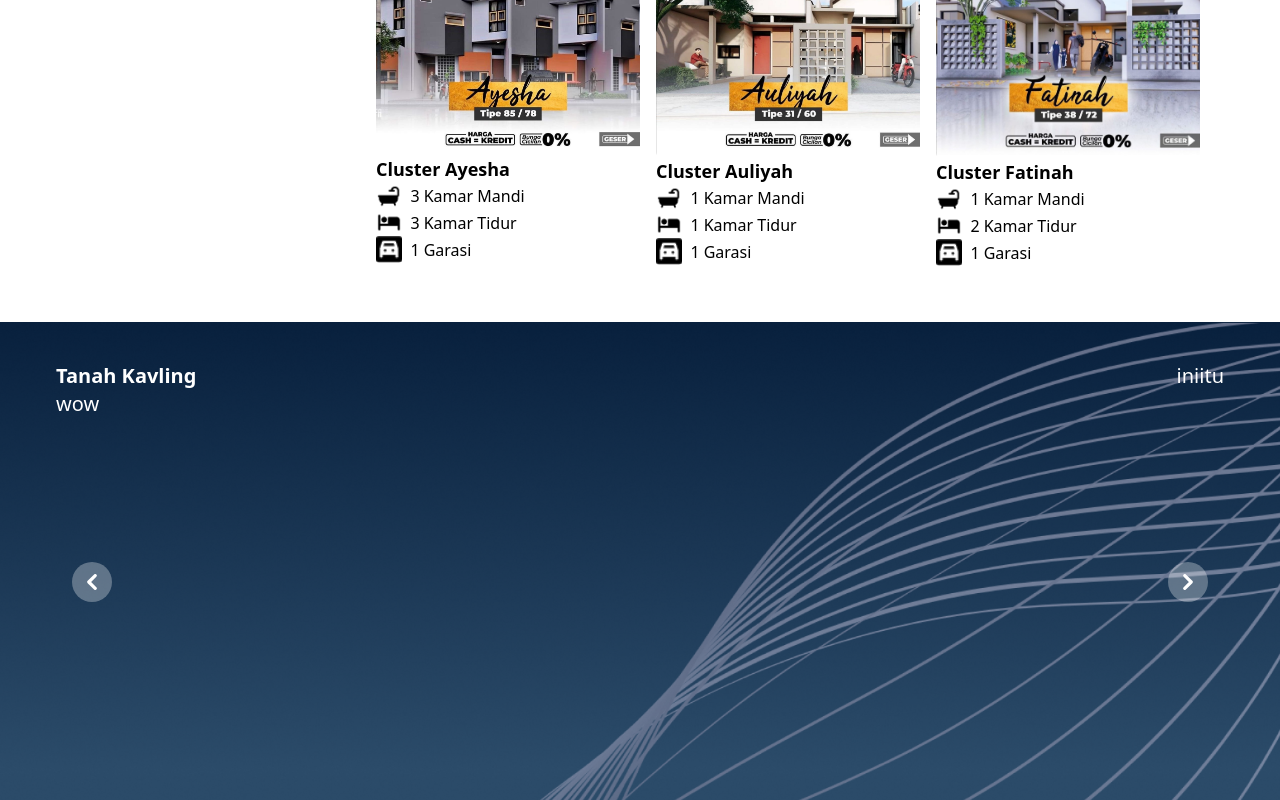
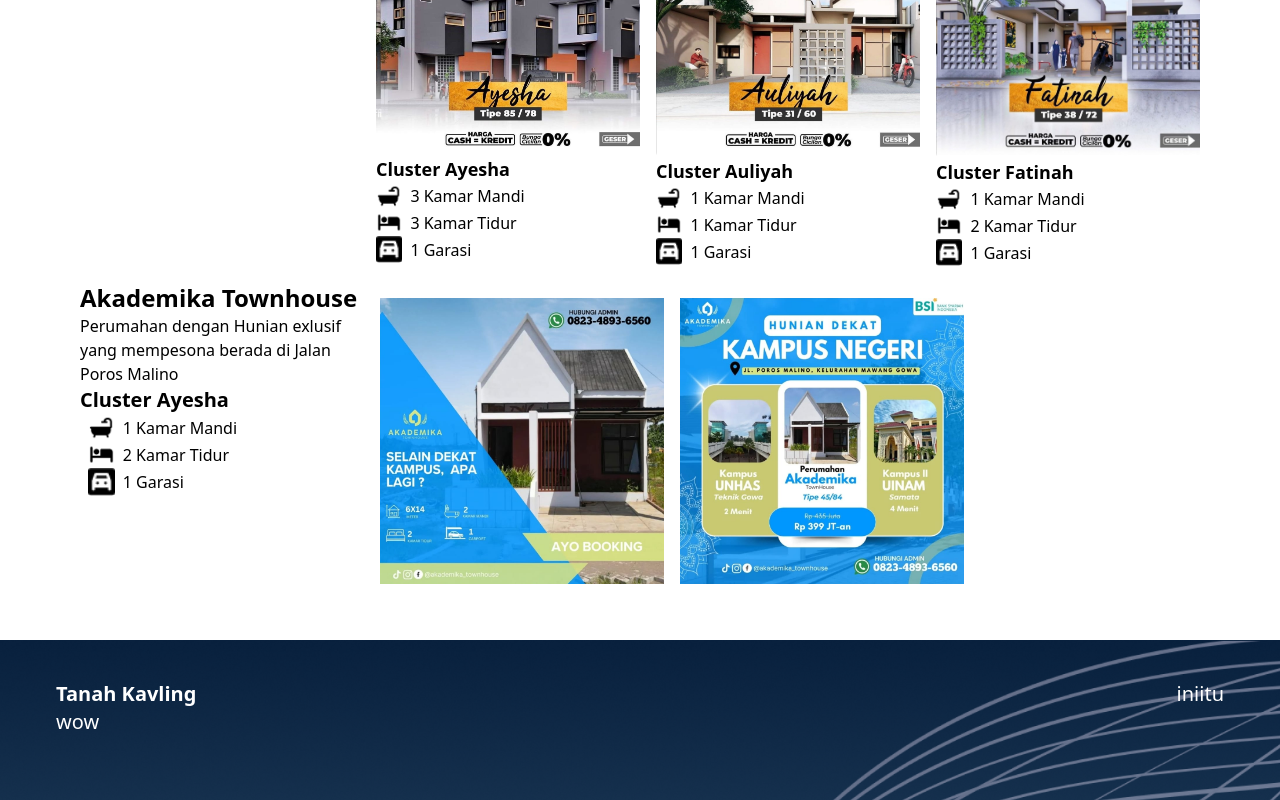
Before and after one commit to nadhirailmi/TANAPIS, a Vue app: page / in a window 1280 px wide. Shown: the part 3201-4001 px from the top of the page. Built offline with nearby package versions, Linux system fonts and the light colour scheme.

Commit message:
tes text

```diff
--- a/src/components/ProDuct.vue
+++ b/src/components/ProDuct.vue
@@ -58,11 +58,14 @@
         <div id="default-tab-content">
             <div
                 v-show="activeTab === 'syariah'"
-                class="p-4 text-start md:flex"
+                class="p-4 text-start"
                 id="syariah"
                 role="tabpanel"
             >
-                <div class="md:w-[25%] mx-2">
+
+                <div class="md:flex">
+
+                    <div class="md:w-[25%] sm:mx-2">
                         <h6 class="md:text-2xl sm:text-xl text-base font-bold cursor-default">Bukit Shafa Residence</h6>
                         <p class="cursor-default md:text-base sm:text-sm text-xs md:mb-0 mb-2">
                             Perumahan eksklusif di Kota Makassar yang cantik dan berkelas, berlokasi strategis di kawasan Daya
@@ -71,7 +74,7 @@
 
                     <div class="flex md:w-[75%]">
 
-                    <div class="w-[34%] md:mx-2 mx-1">
+                        <div class="w-[34%] md:mx-2 mr-1">
                             <img src="/public/assets/ayesha-flyer.jpg" alt="" class="rounded-[5px]">
                             <h5 class="md:text-lg text-sm font-bold cursor-default">
                                 Cluster Ayesha
@@ -109,7 +112,7 @@
                             </div>
                         </div>
 
-                    <div class="w-[34%] md:mx-2 mx-1">
+                        <div class="w-[34%] md:mx-2 ml-1">
                             <img src="/public/assets/fatinah-flyer.jpg" alt="" class="rounded-[5px]">
                             <h5 class="md:text-lg text-sm font-bold cursor-default">
                                 Cluster Fatinah
@@ -126,6 +129,46 @@
                                 <img src="/public/assets/icon-car.png" alt="icon wc" class="w-[10%]">
                                 <p class="my-auto mx-2 lg:text-base md:text-sm sm:text-xs text-[8px]">1 Garasi</p>
                             </div>
+                        </div>
+
+                    </div>
+
+                </div>
+
+                <div class="md:flex mt-4">
+
+                    <div class="md:w-[25%] md:mx-2">
+
+                        <h6 class="md:text-2xl sm:text-xl text-base font-bold cursor-default">Akademika Townhouse</h6>
+                        <p class="cursor-default md:text-base sm:text-sm text-xs md:mb-0 mb-2">
+                            Perumahan dengan Hunian exlusif yang mempesona berada di Jalan Poros Malino
+                        </p>
+
+                        <h6 class="md:text-xl sm:text-lg text-base font-bold cursor-default">
+                            Cluster Ayesha
+                        </h6>
+                        <div class=" md:mx-2 ml-1">
+                            <div class="flex">
+                                <img src="/public/assets/icon-wc.avif" alt="icon wc" class="md:w-[10%] sm:w-[20px] w-[10px]">
+                                <p class="my-auto mx-2 lg:text-base md:text-sm sm:text-xs text-[8px]">1 Kamar Mandi</p>
+                            </div>
+                            <div class="flex">
+                                <img src="/public/assets/icon-turu.avif" alt="icon wc" class="md:w-[10%] sm:w-[20px] w-[10px]">
+                                <p class="my-auto mx-2 lg:text-base md:text-sm sm:text-xs text-[8px]">2 Kamar Tidur</p>
+                            </div>
+                            <div class="flex">
+                                <img src="/public/assets/icon-car.png" alt="icon wc" class="md:w-[10%] sm:w-[20px] w-[10px]">
+                                <p class="my-auto mx-2 lg:text-base md:text-sm sm:text-xs text-[8px]">1 Garasi</p>
+                            </div>
+                        </div>
+
+                    </div>
+
+                    <div class="flex mt-4 md:w-[50%]">
+
+                        <img src="/public/assets/akademika-flyer-1.jpg" alt="akademika1" class="md:mx-2 mx-1 w-[50%]">
+                        <img src="/public/assets/akademika-flyer-2.jpg" alt="akademika2" class="md:mx-2 mx-1 w-[50%]">
+
                     </div>
 
                 </div>
```
Lines whose indentation alone changed are shown as unchanged.
